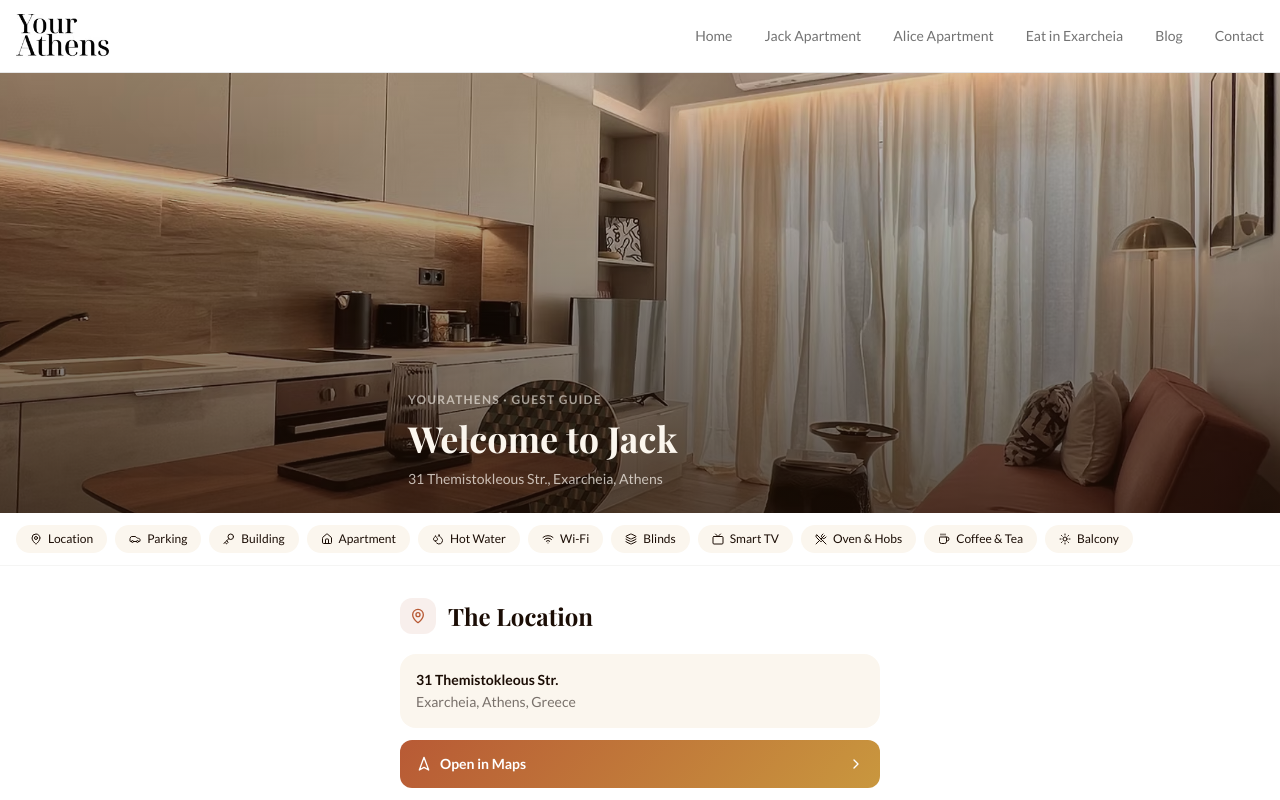
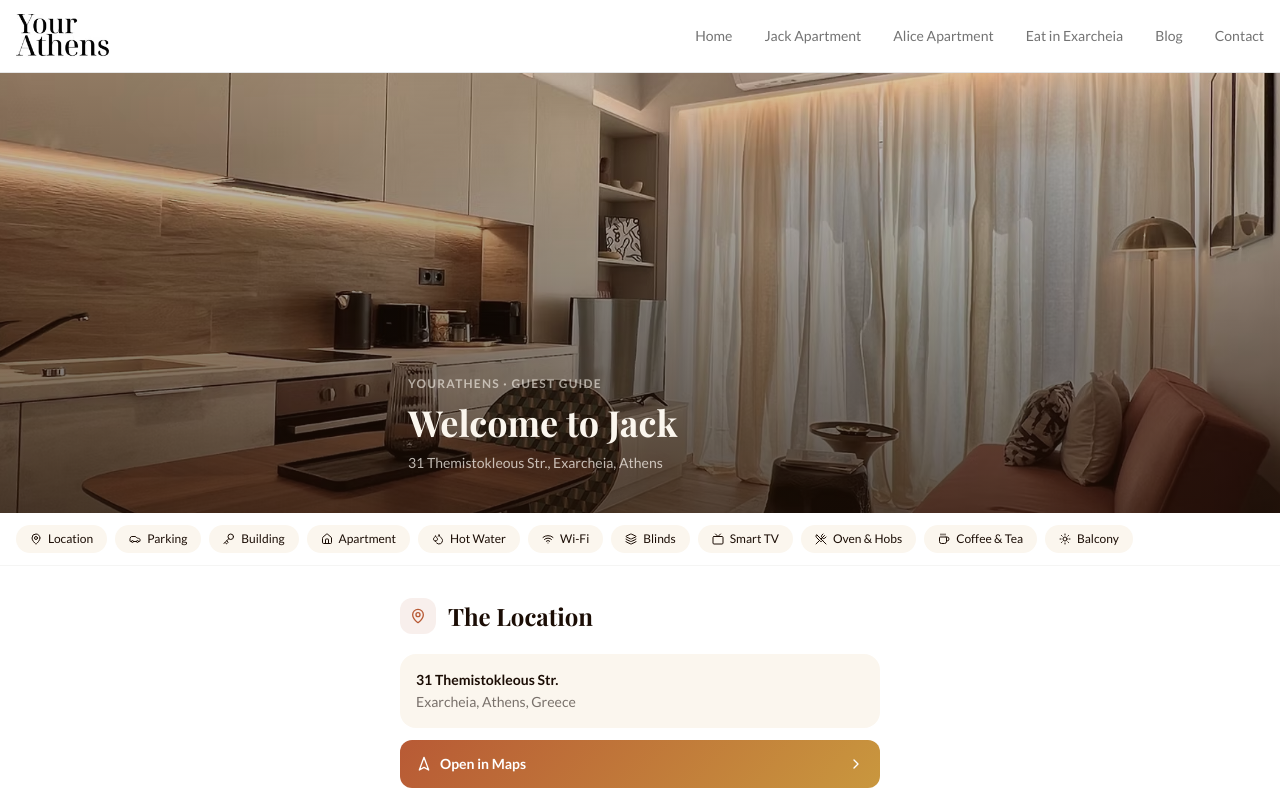
Before and after one commit to pkontopoulos/yourathens-server, a Next.js app: page /jack/guide in a window 1280 px wide. Shown: the top 800 px of the page. Built offline with nearby package versions, Linux system fonts and the light colour scheme.

Commit message:
Add space below hero title

```diff
--- a/app/jack/guide/page.tsx
+++ b/app/jack/guide/page.tsx
@@ -178,7 +178,7 @@ export default function JackGuidePage() {
               "linear-gradient(to bottom, rgba(27,13,5,0.15) 0%, rgba(27,13,5,0.72) 100%)",
           }}
         />
-        <div className="absolute bottom-0 left-0 right-0 p-6 max-w-lg mx-auto">
+        <div className="absolute bottom-0 left-0 right-0 p-6 pb-10 max-w-lg mx-auto">
           <p
             className="text-xs font-semibold uppercase tracking-widest mb-2"
             style={{ color: `${C.cream}99` }}
```
